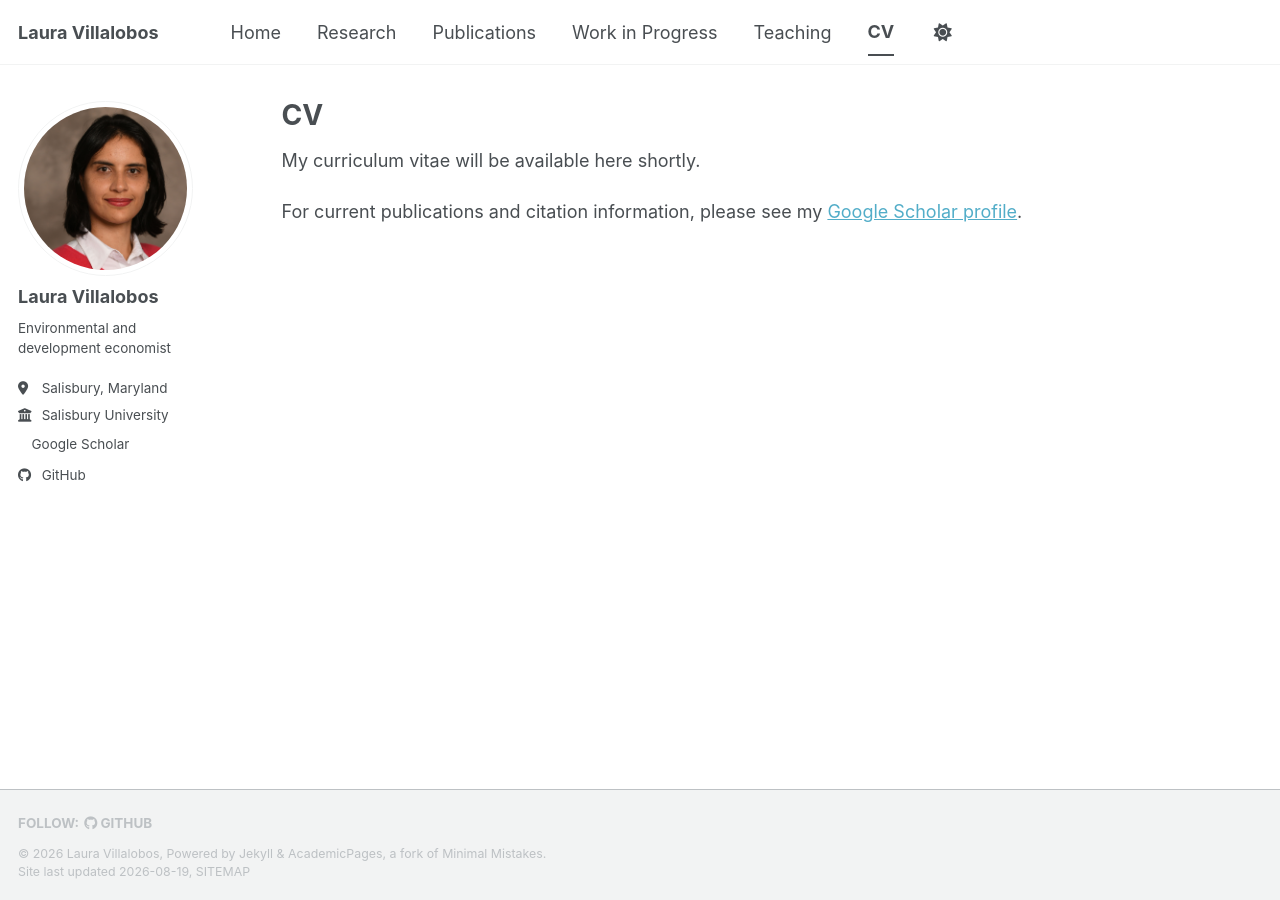
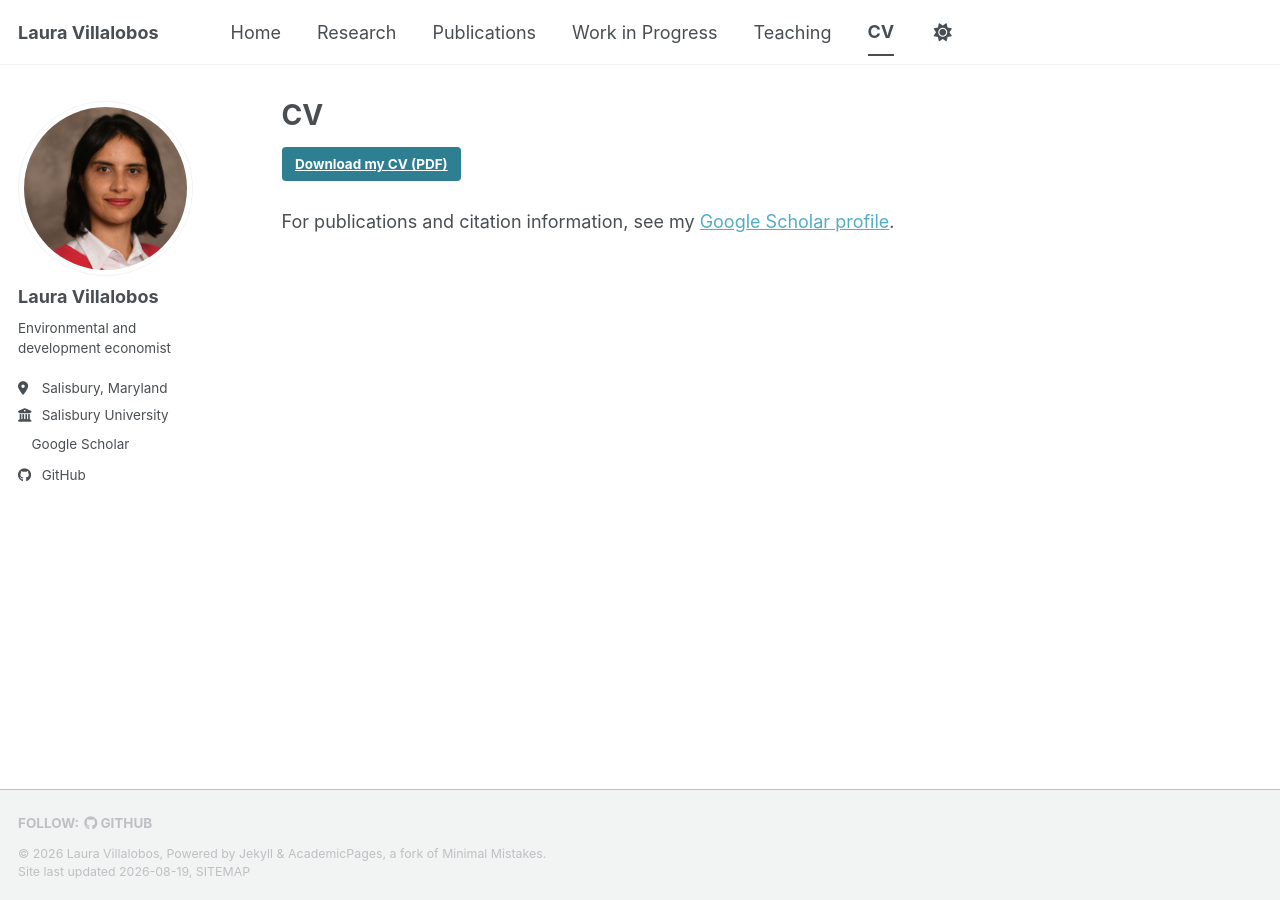
Before and after one commit to lavifi/lavifi.github.io, a Jekyll site: the page built from _pages/cv.md, in a window 1280 px wide. Built offline with Jekyll 4.4.1, drawn with Linux system fonts in a browser that asks for light colours; a style sheet for code colours, icons or effects is not loaded.

Commit message:
Add downloadable CV

```diff
--- a/_pages/cv.md
+++ b/_pages/cv.md
@@ -7,6 +7,6 @@ redirect_from:
   - /resume
 ---
 
-My curriculum vitae will be available here shortly.
+[Download my CV (PDF)](/files/Laura_Villalobos_CV.pdf){: .btn .btn--primary }
 
-For current publications and citation information, please see my [Google Scholar profile](https://scholar.google.com/citations?user=P4AfS1kAAAAJ&hl=en).
+For publications and citation information, see my [Google Scholar profile](https://scholar.google.com/citations?user=P4AfS1kAAAAJ&hl=en).
```
